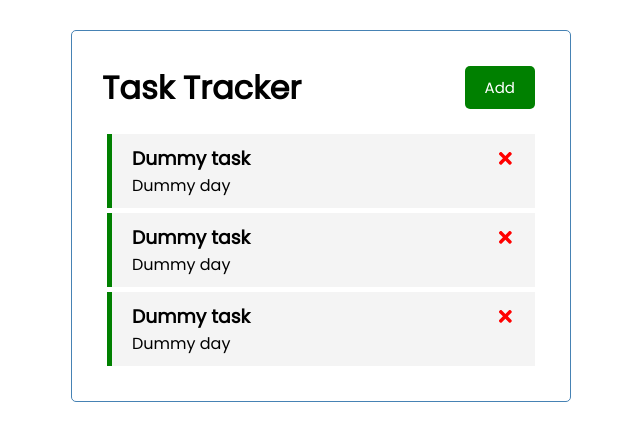
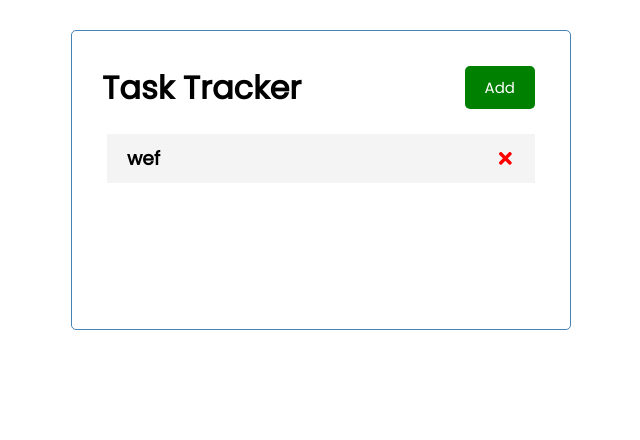
Before and after one commit to dedding4341/tasks_app, a React (Create React App) app: page / in a window 1280 px wide. Shown: the top 440 px of the page, without its empty margins (319-959 px from the left). Built offline with nearby package versions, Linux system fonts and the light colour scheme; data requests are answered from the project's data file.

Commit message:
mocked backend + api calls

```diff
--- /dev/null
+++ b/db.json
@@ -0,0 +1,10 @@
+{
+  "tasks": [
+    {
+      "text": "wef",
+      "day": "",
+      "reminder": false,
+      "id": 1
+    }
+  ]
+}
--- a/package.json
+++ b/package.json
@@ -6,6 +6,7 @@
     "@testing-library/jest-dom": "^5.14.1",
     "@testing-library/react": "^11.2.7",
     "@testing-library/user-event": "^12.8.3",
+    "json-server": "^0.16.3",
     "react": "^17.0.2",
     "react-dom": "^17.0.2",
     "react-icons": "^4.2.0",
@@ -16,7 +17,8 @@
     "start": "react-scripts start",
     "build": "react-scripts build",
     "test": "react-scripts test",
-    "eject": "react-scripts eject"
+    "eject": "react-scripts eject",
+    "server": "json-server --watch db.json --port 5000"
   },
   "eslintConfig": {
     "extends": [
--- a/src/App.js
+++ b/src/App.js
@@ -1,49 +1,80 @@
 import Header from "./components/Header";
 import Tasks from "./components/Tasks";
 import AppTask from "./components/AddTask";
-import { useState } from "react";
+import { useState, useEffect } from "react";
 
 function App() {
   const [showAddTask, setShowAddTask] = useState(false);
-  const [tasks, setTasks] = useState([
-    {
-      id: 1,
-      text: "Dummy task",
-      day: "Dummy day",
-      reminder: true,
-    },
-    {
-      id: 2,
-      text: "Dummy task",
-      day: "Dummy day",
-      reminder: true,
-    },
-    {
-      id: 3,
-      text: "Dummy task",
-      day: "Dummy day",
-      reminder: true,
-    },
-  ]);
+  const [tasks, setTasks] = useState([]);
 
-  const deleteTask = (id) => {
+  useEffect(() => {
+    const getTasks = async () => {
+      const tasksFromServer = await fetchTasks();
+      setTasks(tasksFromServer);
+    };
+
+    getTasks();
+  }, []);
+
+  const fetchTask = async (id) => {
+    const response = await fetch(`http://localhost:5000/tasks/${id}`);
+    const data = await response.json();
+    console.log(data);
+
+    return data;
+  };
+
+  const fetchTasks = async () => {
+    const response = await fetch("http://localhost:5000/tasks");
+    const data = await response.json();
+    console.log(data);
+
+    return data;
+  };
+
+  const deleteTask = async (id) => {
+    await fetch(`http://localhost:5000/tasks/${id}`, {
+      method: "DELETE",
+    });
     setTasks(tasks.filter((task) => task.id !== id));
     console.log("Delete task with ID: ", id);
   };
 
-  const toggleReminder = (id) => {
+  const toggleReminder = async (id) => {
+    const taskToToggle = await fetchTask(id);
+    const updateTask = { ...taskToToggle, reminder: !taskToToggle.reminder };
+
+    const response = await fetch(`http://localhost:5000/tasks/${id}`, {
+      method: "PUT",
+      headers: {
+        "Content-type": "application/json",
+      },
+      body: JSON.stringify(updateTask),
+    });
+
+    const data = await response.json();
+
     setTasks(
       tasks.map((task) =>
-        task.id === id ? { ...task, reminder: !task.reminder } : task
+        task.id === id ? { ...task, reminder: data.reminder } : task
       )
     );
     console.log(id);
   };
 
-  const addTask = (task) => {
-    const id = Math.floor(Math.random() * 10000) + 1;
-    const newTask = { id, ...task };
-    setTasks([...tasks, newTask]);
+  const addTask = async (task) => {
+    const response = await fetch("http://localhost:5000/tasks", {
+      method: "POST",
+      headers: { "Content-type": "application/json" },
+      body: JSON.stringify(task),
+    });
+
+    const data = await response.json();
+
+    setTasks([...tasks, data]);
+    // const id = Math.floor(Math.random() * 10000) + 1;
+    // const newTask = { id, ...task };
+    // setTasks([...tasks, newTask]);
     console.log(task);
   };
 
```
Also changed, not shown: 1 other file (tests, documents, lock files or other folders).
